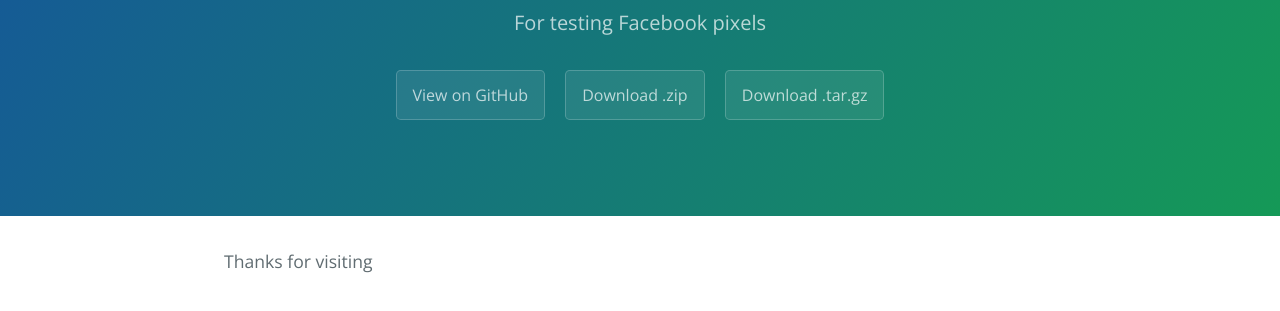
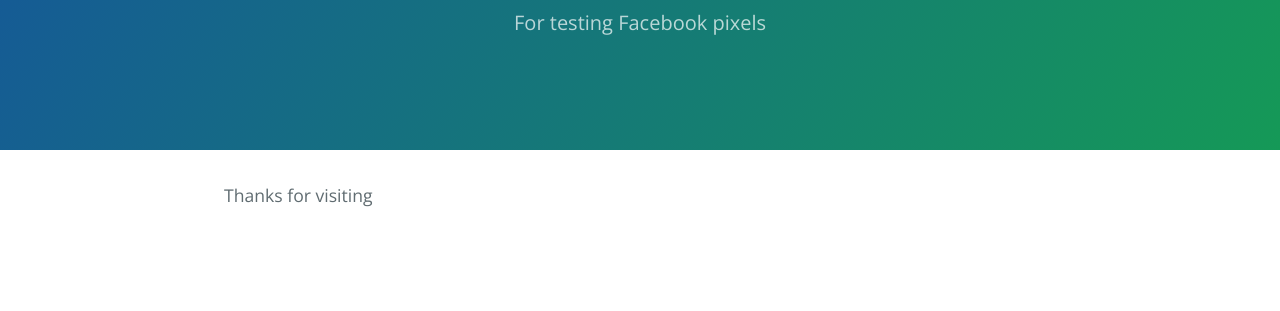
Before and after one commit to AdvertisingStudioOrg/FacebookPixelTester, a plain HTML site: page index.html in a window 1280 px wide. Shown: the part 167-478 px from the top of the page. Drawn offline with nearby package versions, Linux system fonts and the light colour scheme.

Commit message:
Update index.html

```diff
--- a/index.html
+++ b/index.html
@@ -13,9 +13,6 @@
     <section class="page-header">
       <h1 class="project-name">Facebook Pixel Tester</h1>
       <h2 class="project-tagline">For testing Facebook pixels</h2>
-      <a href="https://github.com/AdvertisingStudioOrg/FacebookPixelTester" class="btn">View on GitHub</a>
-      <a href="https://github.com/AdvertisingStudioOrg/FacebookPixelTester/zipball/master" class="btn">Download .zip</a>
-      <a href="https://github.com/AdvertisingStudioOrg/FacebookPixelTester/tarball/master" class="btn">Download .tar.gz</a>
     </section>
 
     <section class="main-content">
```
